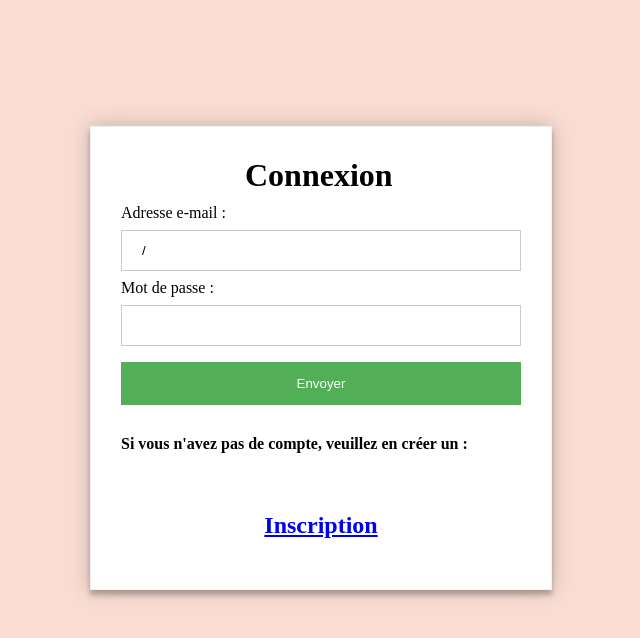
After one commit to YacineAkki/Project_Web_MIASHS, a PHP site: page /templates/Connexion.php in a window 1280 px wide. The commit adds this page. Shown: the top 638 px of the page, without its empty margins (350-990 px from the left). Run offline with PHP 8.4, Linux system fonts and the light colour scheme; data that the repository does not hold is empty.

Commit message:
pages connexion

```diff
--- a/index.php
+++ b/index.php
@@ -26,7 +26,8 @@
             </nav>
             <div class="toggle"><span></span></div>
         </div>
-      </header>
+    </header>
+
 
 </body>
 </html>
--- /dev/null
+++ b/style/ConnexionRelated.css
@@ -0,0 +1,51 @@
+body{
+    background-color: #f9dcd2;
+}
+#container{
+    width:400px;
+    margin:0 auto;
+    margin-top:10%;
+}
+/* Bordered form */
+form {
+    width:100%;
+    padding: 30px;
+    border: 1px solid #f1f1f1;
+    background: #fff;
+    box-shadow: 0 0 20px 0 rgba(0, 0, 0, 0.2), 0 5px 5px 0 rgba(0, 0, 0, 0.24);
+}
+#container h1{
+    width: 38%;
+    margin: 0 auto;
+    padding-bottom: 10px;
+}
+
+/* Full-width inputs */
+input[type=text], input[type=password] {
+    width: 100%;
+    padding: 12px 20px;
+    margin: 8px 0;
+    display: inline-block;
+    border: 1px solid #ccc;
+    box-sizing: border-box;
+}
+
+/* Set a style for all buttons */
+input[type=submit] {
+    background-color: #53af57;
+    color: white;
+    padding: 14px 20px;
+    margin: 8px 0;
+    border: none;
+    cursor: pointer;
+    width: 100%;
+}
+input[type=submit]:hover {
+    background-color: white;
+    color: #53af57;
+    border: 1px solid #53af57;
+}
+
+#inscri{
+    text-align: center;
+}
--- /dev/null
+++ b/templates/Connexion.php
@@ -0,0 +1,55 @@
+<!DOCTYPE html>
+
+
+        <html>
+
+
+            <head>
+                <meta http-equiv="Content-Type"content="text/html; charset=UTF-8" />
+	            <title>Connexion</title>
+	            <link rel="stylesheet" href="../style/connexionRelated.css" type="text/css" media="screen"/>
+            </head>
+            <body>
+
+                <div id="container">
+
+
+                    <!-- saisi des inputs -->
+                    <form action="se_connecter.php" method="post" autocomplete="off">
+                        <h1> Connexion </h1>
+                        <div class="input">
+                            <label>Adresse e-mail :</label>
+                            <?php
+
+                                echo '<input type="text" name="mail" value ='. $_POST['mail']. '/>';
+
+                            ?>
+                     </div>
+
+
+                        <div class="input">
+
+                            <label>Mot de passe :</label>
+                            <input type="password" name="motdepasse" value= "">
+
+                        </div>
+
+
+                        <div class="input" id="submit">
+                            <input type="submit" value="Envoyer">
+                        </div>
+
+                        <h4>Si vous n'avez pas de compte, veuillez en créer un :</h4>
+                        <br/>
+                        <h2 id="inscri"><a href="inscription.php">Inscription</a></h2>
+
+                    </form>
+
+
+
+
+
+                </div>
+
+            </body>
+        </html>
--- /dev/null
+++ b/templates/deconnexion.php
@@ -0,0 +1,5 @@
+<?php
+session_start();
+session_destroy();
+echo"Vous vous ête bien déconnecté";
+?>
```
Also changed, not shown: style/inscription.css (added, +52 -0 lines), templates/Inscription.php (added, +80 -0 lines), templates/enregistrement.php (added, +72 -0 lines), templates/se_connecter.php (added, +59 -0 lines), test.php (added, +58 -0 lines).
